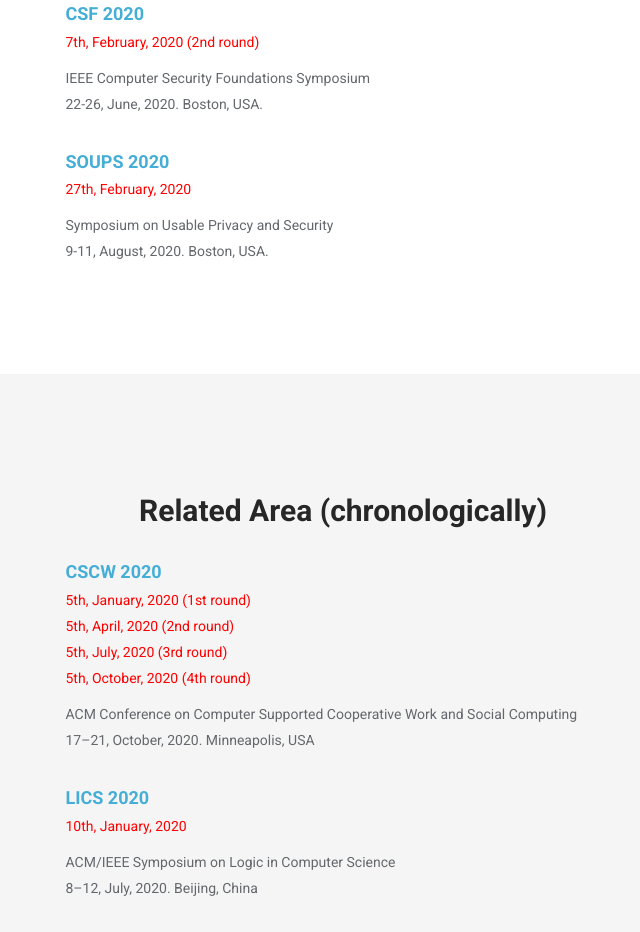
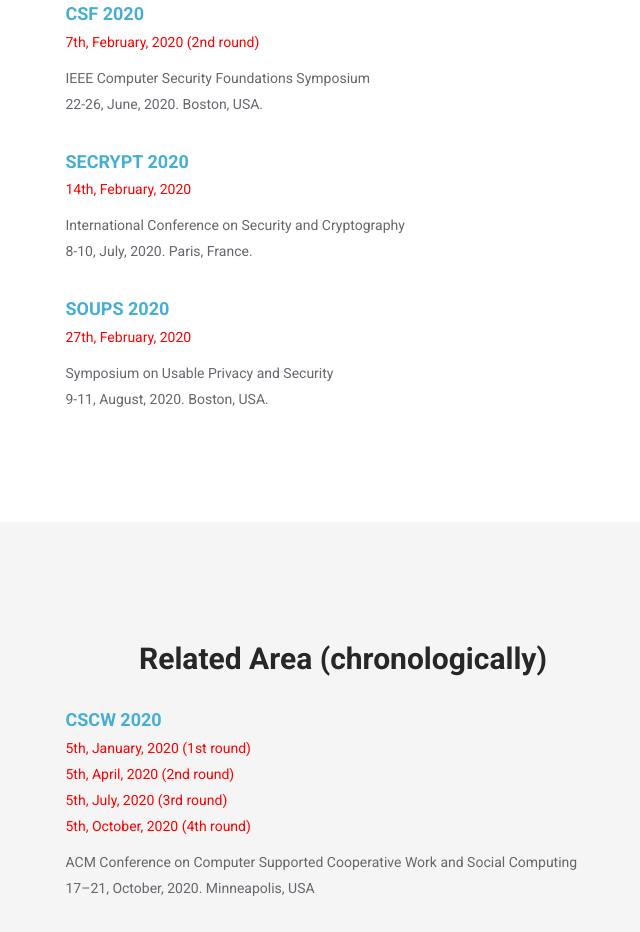
Before and after one commit to JunmingKe/Deadline, a plain HTML site: page index.html in a window 1280 px wide. Shown: the part 2229-3161 px from the top of the page, without its empty margins (297-937 px from the left). Drawn offline with Linux system fonts and the light colour scheme.

Commit message:
modified:   index.html

```diff
--- a/index.html
+++ b/index.html
@@ -273,6 +273,14 @@
 						<p style = "color:red">7th, February, 2020 (2nd round)</p>
 						<p>IEEE Computer Security Foundations Symposium
 							<br> 22-26, June, 2020. Boston, USA.</p>
+					</div>
+				</div>
+				<div class="media service-box wow fadeInRight">
+					<div class="media-body">
+						<h4 class="media-heading"><a href = "http://www.secrypt.icete.org/Home.aspx">SECRYPT 2020</a></h4>
+						<p style = "color:red">14th, February, 2020</p>
+						<p>International Conference on Security and Cryptography
+							<br> 8-10, July, 2020. Paris, France.</p>
 					</div>
 				</div>
 				<div class="media service-box wow fadeInRight">
```
